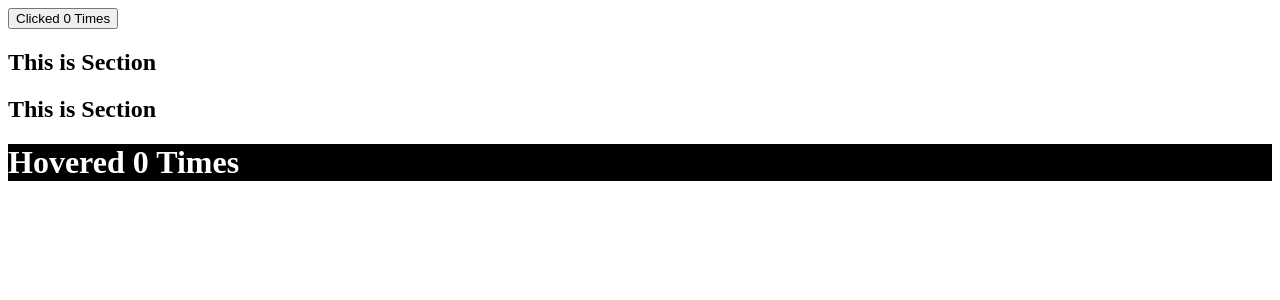
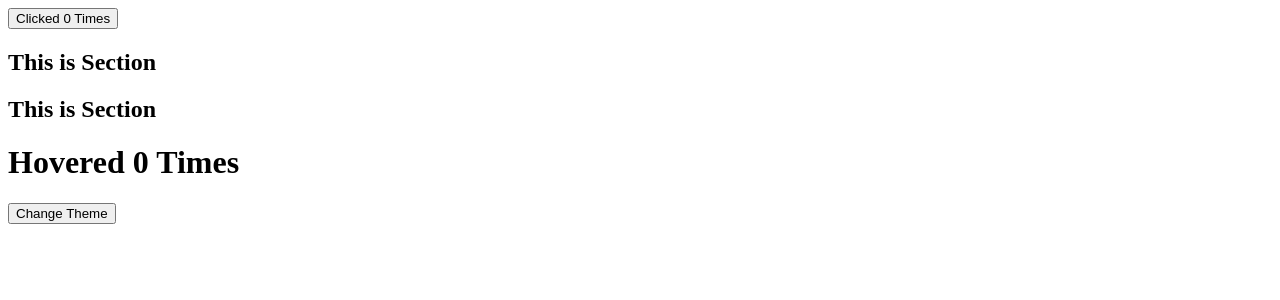
Before and after one commit to thisistanvir/React-with-LWS, a React (Vite) app: page / in a window 1280 px wide. Shown: the top 300 px of the page. Built offline with nearby package versions, Linux system fonts and the light colour scheme.

Commit message:
Done lesson 17 and add switchButton, useContext, contextType

```diff
--- a/src/App.jsx
+++ b/src/App.jsx
@@ -7,11 +7,24 @@ import ThemeContext from "./contexts/ThemeContext";
 export default class App extends React.Component{
 
   state = {
-    theme: 'dark'
+    theme: 'light',
+    switchTheme: () =>{
+      this.setState(({theme})=>{
+        if('light' === theme){
+          return{
+            theme: 'dark',
+          }
+        }else {
+          return{
+            theme: 'light',
+          }
+        }
+      })
+    }
   }
 
   render(){
-    const {theme} = this.state;
+
     return (
       <div>
      <Counter>
@@ -20,7 +33,7 @@ export default class App extends React.Component{
         )}
       </Counter>
 
-      <ThemeContext.Provider  value={{theme: theme}} >
+      <ThemeContext.Provider  value={this.state} >
           <Section/>
       </ThemeContext.Provider>
 
--- a/src/components/Content.jsx
+++ b/src/components/Content.jsx
@@ -1,25 +1,44 @@
+import { useContext } from "react";
 import ThemeContext from "../contexts/ThemeContext";
 import Counter from "./Counter";
 import HoverCounter from "./HoverCounter";
 
 
-function Content(){
+export default function Content(){
+
+  // useContext hook for function component
+  const contexts = useContext(ThemeContext);
+
+  const {theme, switchTheme} = contexts;
   return(
     <div>
       <h2>This is Section</h2>
       <Counter >
           {(count, incrementCount)=>(
-            <ThemeContext.Consumer>
-              {
-                ({theme}) => (
-                  <HoverCounter count={count} incrementCount={incrementCount} theme={theme} />
-                  )
-              }
-            </ThemeContext.Consumer>
+            <HoverCounter count={count} incrementCount={incrementCount} theme={theme} switchTheme={switchTheme} />
           )}
       </Counter>
     </div>
   )
 }
 
-export default Content;
+
+// class component
+// export default class Content extends React.Component{
+//   render(){
+//   const {theme, switchTheme} = this.context;
+
+//     return(
+//       <div>
+//         <h2>This is Section</h2>
+//         <Counter >
+//             {(count, incrementCount)=>(
+//               <HoverCounter count={count} incrementCount={incrementCount} theme={theme} switchTheme={switchTheme} />
+//             )}
+//         </Counter>
+//       </div>
+//     )
+//   }
+// }
+// // contextType for class component
+// Content.contextType = ThemeContext;
--- a/src/components/HoverCounter.jsx
+++ b/src/components/HoverCounter.jsx
@@ -1,9 +1,14 @@
 
-export default function HoverCounter ({theme, count, incrementCount}){
+export default function HoverCounter ({theme, switchTheme, count, incrementCount}){
 
   const style = "dark" === theme ? {backgroundColor: "#000", color: "#fff"} : null;
 
   return(
-    <h1 style={style}  onMouseEnter={incrementCount}> Hovered {count} Times</h1>
+    <div>
+      <h1 style={style}  onMouseEnter={incrementCount}> Hovered {count} Times</h1>
+      <button type="button" onClick={switchTheme}>
+          Change Theme
+      </button>
+    </div>
   )
 }
```
